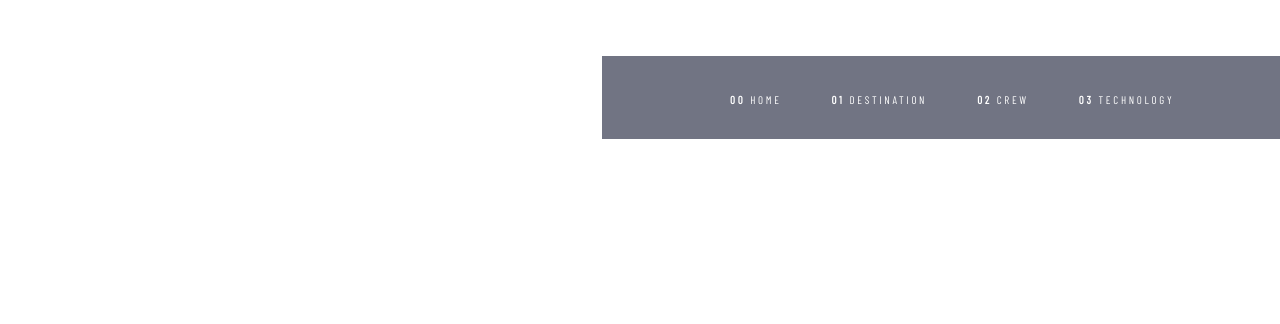
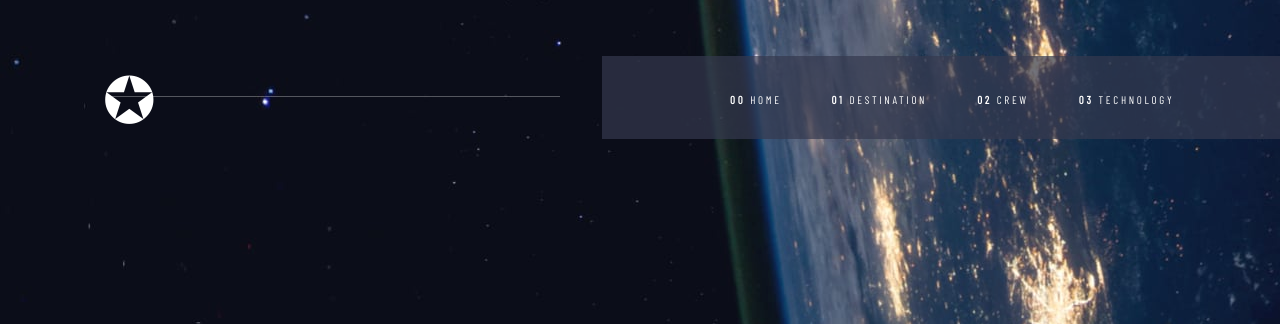
Before and after one commit to empathydomain/space-tourism, a plain HTML site: page index.html in a window 1280 px wide. Shown: the top 324 px of the page. Drawn offline with nearby package versions, Linux system fonts and the light colour scheme; a web font is replaced by a local one.

Commit message:
Update styles.css

```diff
--- a/css/styles.css
+++ b/css/styles.css
@@ -1,5 +1,5 @@
 body {
-    background: url('.../assets/home/background-home-desktop.jpg') no-repeat center center fixed;
+    background: url('../assets/home/background-home-desktop.jpg') no-repeat center center fixed;
     color: white;
     font-family: 'Barlow Condensed', sans-serif;
     font-size: 1rem;
```
